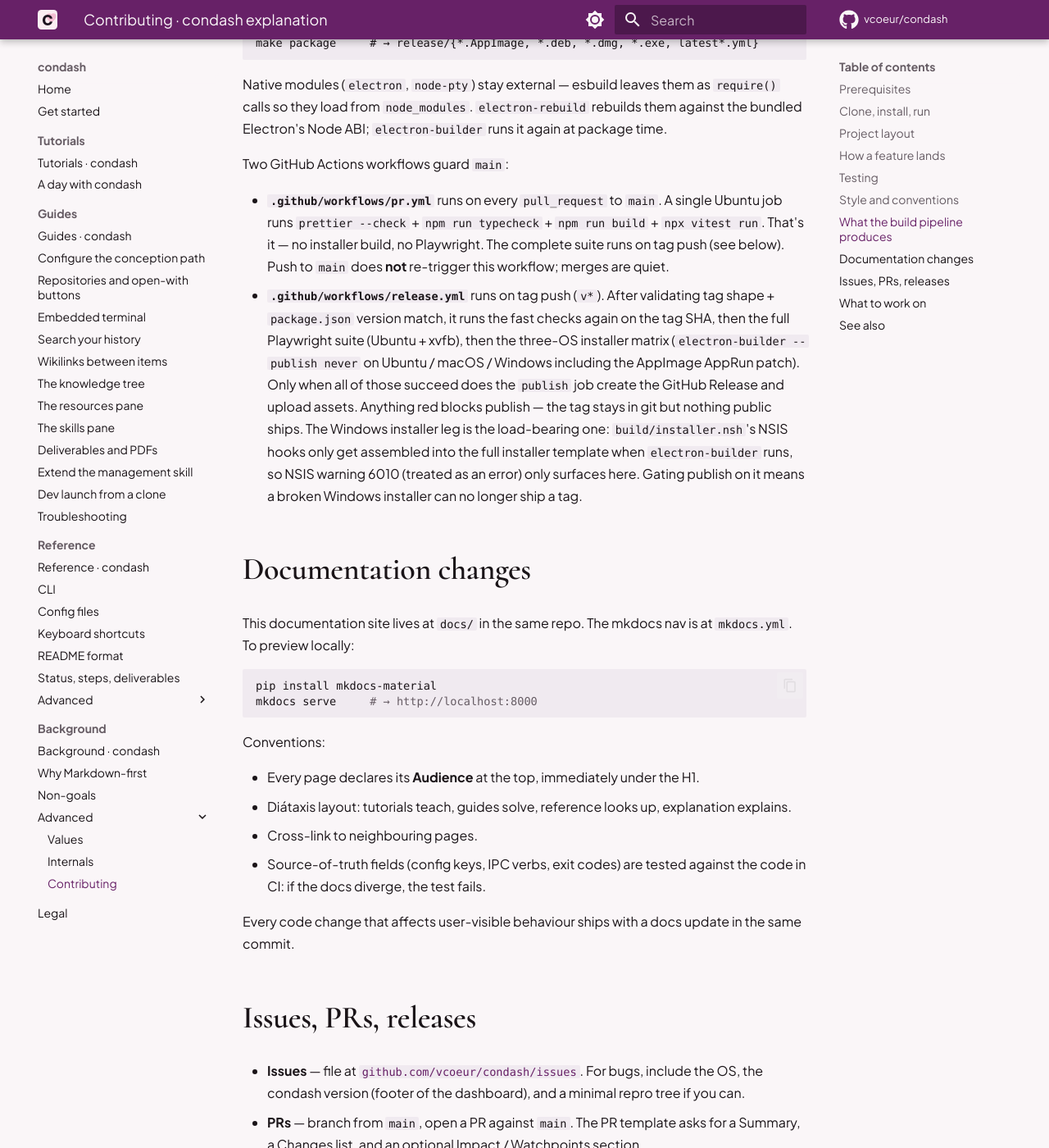
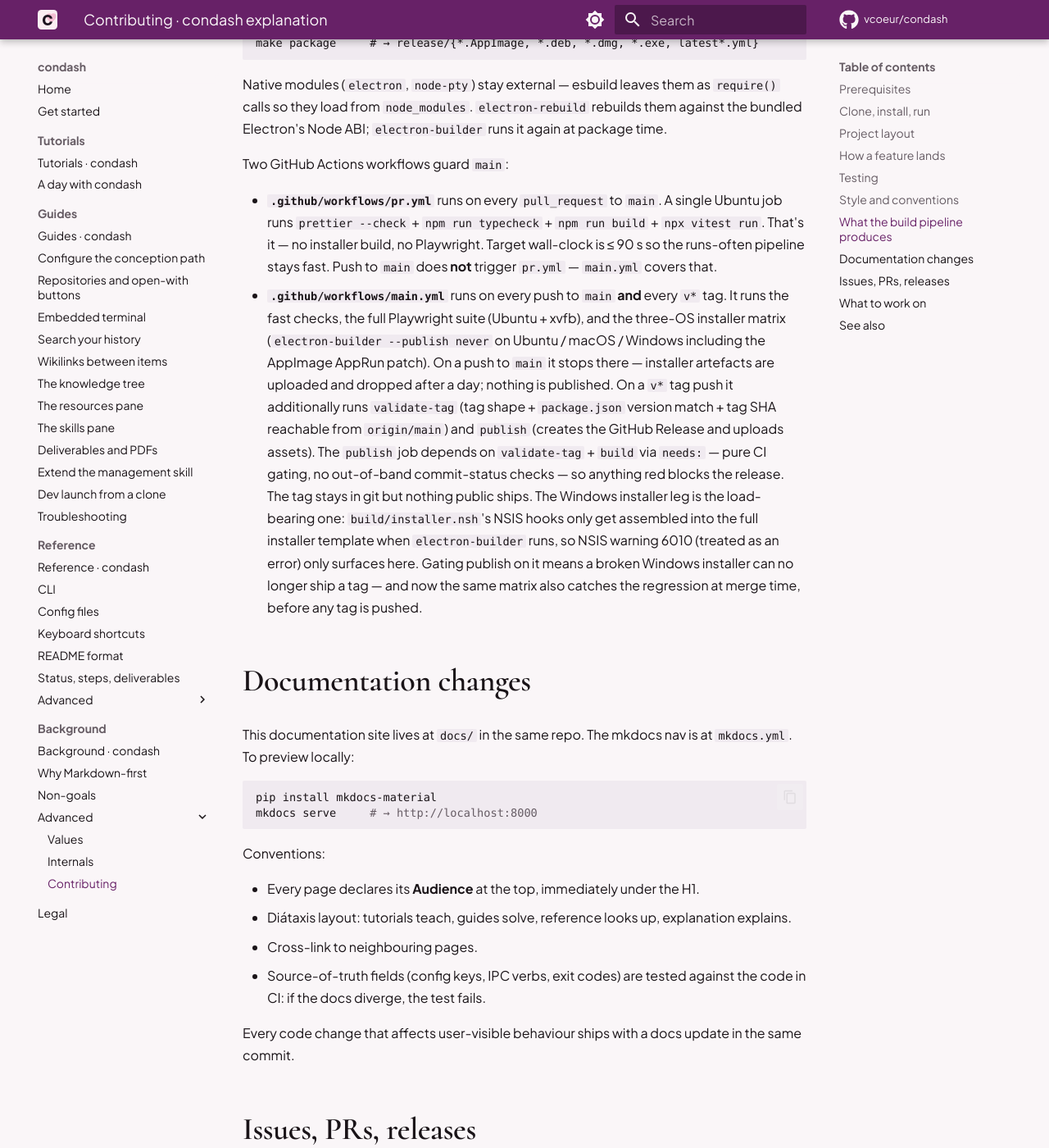
Before and after one commit to vcoeur/condash, an MkDocs documentation site: the page built from docs/explanation/contributing.md, in a window 1280 px wide and 1400 px high, scrolled down 3394 px. Shown: the whole window at 82% size. Built offline with MkDocs 1.6.1 and Material for MkDocs 9.7.7, drawn with Linux system fonts in a browser that asks for light colours; comment, search, counter and statistics services are not loaded; some of the changed text lies outside the part shown.

Commit message:
Bump 3.19.0: heavy CI on push-to-main, publish gated by needs:
Reverses the v3.17.0 gate model. Heavy CI (fast + Playwright + 3-OS installer matrix) now runs on every push to main and every v* tag. The publish job's gate is a needs: chain inside one workflow file — no gh api / commit-status lookups out of band. validate-tag also now refuses tags that aren't reachable from origin/main. Renames release.yml → main.yml; retargets docs.yml's workflow_run trigger and filters it to tag-push runs only so the apt repo isn't rebuilt on every main commit. Updates docs/explanation/contributing.md to describe the new shape.

```diff
--- a/docs/explanation/contributing.md
+++ b/docs/explanation/contributing.md
@@ -109,8 +109,8 @@ Native modules (`electron`, `node-pty`) stay external — esbuild leaves them as
 
 Two GitHub Actions workflows guard `main`:
 
-- **`.github/workflows/pr.yml`** runs on every `pull_request` to `main`. A single Ubuntu job runs `prettier --check` + `npm run typecheck` + `npm run build` + `npx vitest run`. That's it — no installer build, no Playwright. The complete suite runs on tag push (see below). Push to `main` does **not** re-trigger this workflow; merges are quiet.
-- **`.github/workflows/release.yml`** runs on tag push (`v*`). After validating tag shape + `package.json` version match, it runs the fast checks again on the tag SHA, then the full Playwright suite (Ubuntu + xvfb), then the three-OS installer matrix (`electron-builder --publish never` on Ubuntu / macOS / Windows including the AppImage AppRun patch). Only when all of those succeed does the `publish` job create the GitHub Release and upload assets. Anything red blocks publish — the tag stays in git but nothing public ships. The Windows installer leg is the load-bearing one: `build/installer.nsh`'s NSIS hooks only get assembled into the full installer template when `electron-builder` runs, so NSIS warning 6010 (treated as an error) only surfaces here. Gating publish on it means a broken Windows installer can no longer ship a tag.
+- **`.github/workflows/pr.yml`** runs on every `pull_request` to `main`. A single Ubuntu job runs `prettier --check` + `npm run typecheck` + `npm run build` + `npx vitest run`. That's it — no installer build, no Playwright. Target wall-clock is ≤ 90 s so the runs-often pipeline stays fast. Push to `main` does **not** trigger `pr.yml` — `main.yml` covers that.
+- **`.github/workflows/main.yml`** runs on every push to `main` **and** every `v*` tag. It runs the fast checks, the full Playwright suite (Ubuntu + xvfb), and the three-OS installer matrix (`electron-builder --publish never` on Ubuntu / macOS / Windows including the AppImage AppRun patch). On a push to `main` it stops there — installer artefacts are uploaded and dropped after a day; nothing is published. On a `v*` tag push it additionally runs `validate-tag` (tag shape + `package.json` version match + tag SHA reachable from `origin/main`) and `publish` (creates the GitHub Release and uploads assets). The `publish` job depends on `validate-tag` + `build` via `needs:` — pure CI gating, no out-of-band commit-status checks — so anything red blocks the release. The tag stays in git but nothing public ships. The Windows installer leg is the load-bearing one: `build/installer.nsh`'s NSIS hooks only get assembled into the full installer template when `electron-builder` runs, so NSIS warning 6010 (treated as an error) only surfaces here. Gating publish on it means a broken Windows installer can no longer ship a tag — and now the same matrix also catches the regression at merge time, before any tag is pushed.
 
 ## Documentation changes
 
@@ -134,7 +134,7 @@ Every code change that affects user-visible behaviour ships with a docs update i
 
 - **Issues** — file at [`github.com/vcoeur/condash/issues`](https://github.com/vcoeur/condash/issues). For bugs, include the OS, the condash version (footer of the dashboard), and a minimal repro tree if you can.
 - **PRs** — branch from `main`, open a PR against `main`. The PR template asks for a Summary, a Changes list, and an optional Impact / Watchpoints section.
-- **Releases** — tagged `vMAJOR.MINOR.PATCH`. PATCH for bug fixes and docs; MINOR for new behaviour; MAJOR for breaking config or Markdown changes. Tag pushes trigger the release workflow automatically.
+- **Releases** — tagged `vMAJOR.MINOR.PATCH`. PATCH for bug fixes and docs; MINOR for new behaviour; MAJOR for breaking config or Markdown changes. Tag pushes trigger `main.yml`'s `publish` job automatically (gated behind the heavy CI matrix).
 
 ## What to work on
 
--- a/package.json
+++ b/package.json
@@ -1,6 +1,6 @@
 {
   "name": "condash",
-  "version": "3.18.1",
+  "version": "3.19.0",
   "description": "Markdown project dashboard for the conception tree (Electron build)",
   "private": true,
   "main": "dist-electron/main/index.js",
```
Also changed, not shown: 5 other files.
